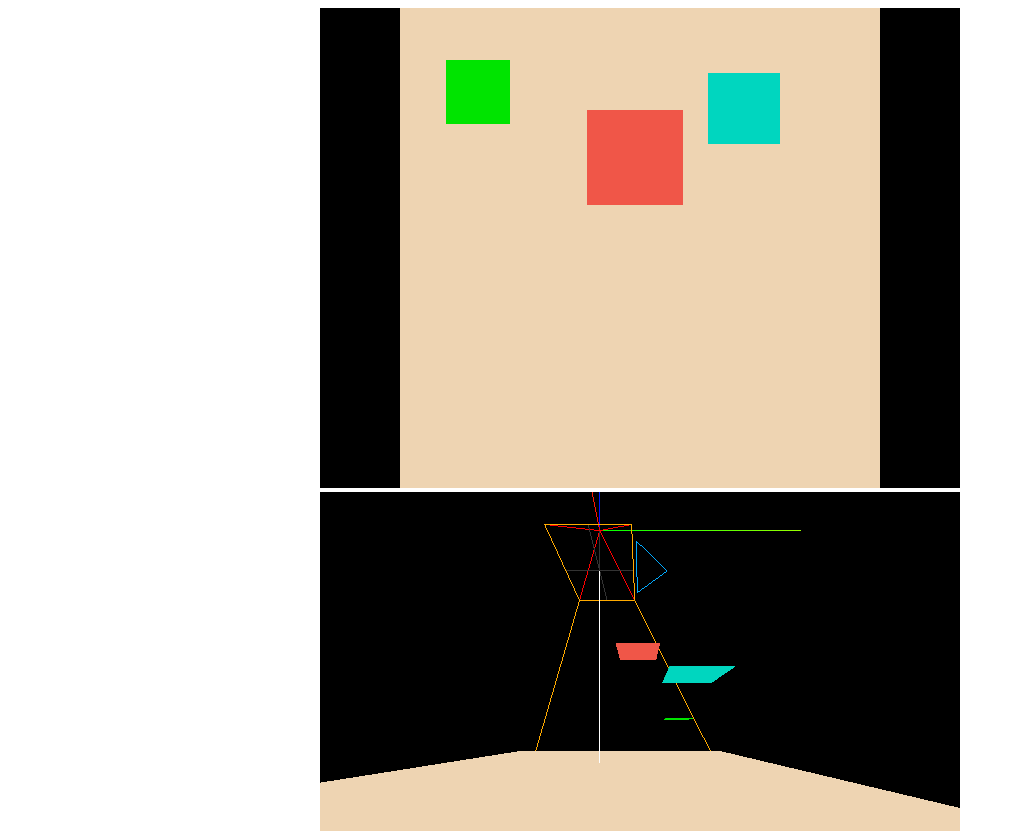
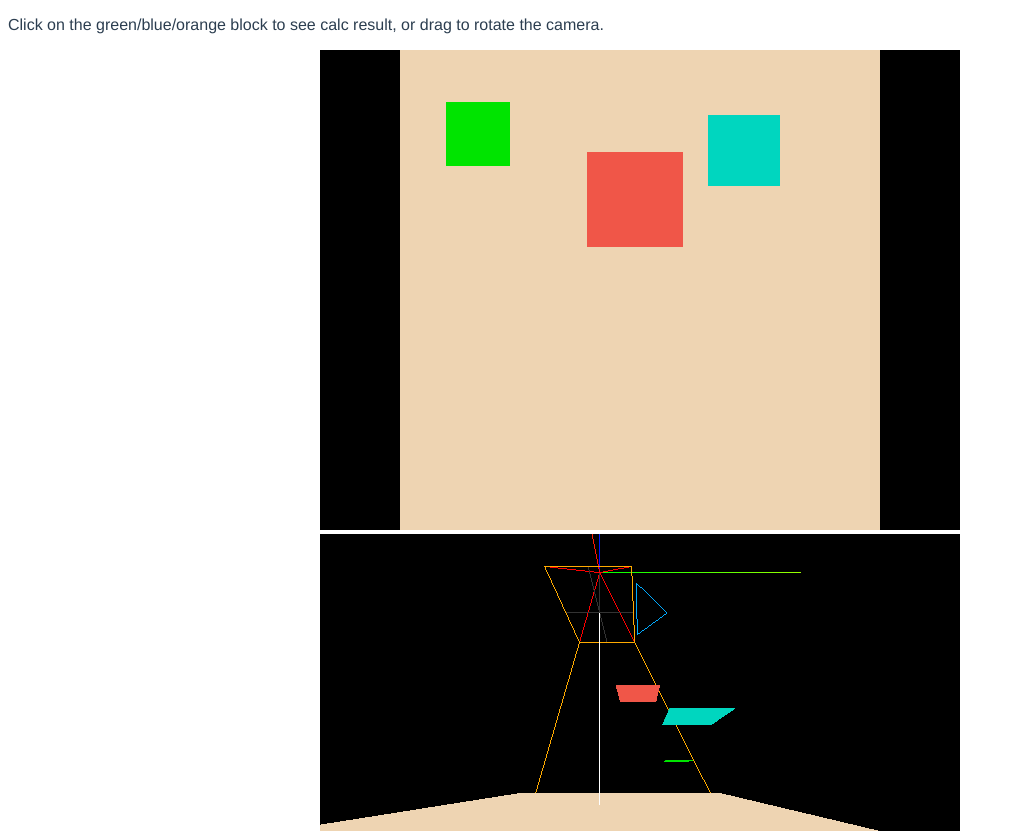
Before and after one commit to hydraslay/vue-particle, a Vue app: page /#/ in a window 1280 px wide. Shown: the top 831 px of the page, without its empty margins (0-1015 px from the left). Built offline with nearby package versions, Linux system fonts and the light colour scheme.

Commit message:
add intro

```diff
--- a/src/views/Home.vue
+++ b/src/views/Home.vue
@@ -1,5 +1,10 @@
 <template>
   <div class="home">
+    <div style="text-align:left;">
+      <p>
+        <span>Click on the green/blue/orange block to see calc result, or drag to rotate the camera.</span>
+      </p>
+    </div>
     <MonitorCamera :config="monitorConfig" @rotate="onCameraRotated" @cast="onRayCasted" @obj="gotObject" />
     <MonitorCamera :config="observerConfig" :camera-rotaion="syncRotation" :ray-casting="castRay" />
     <div style="text-align:left;">
```
